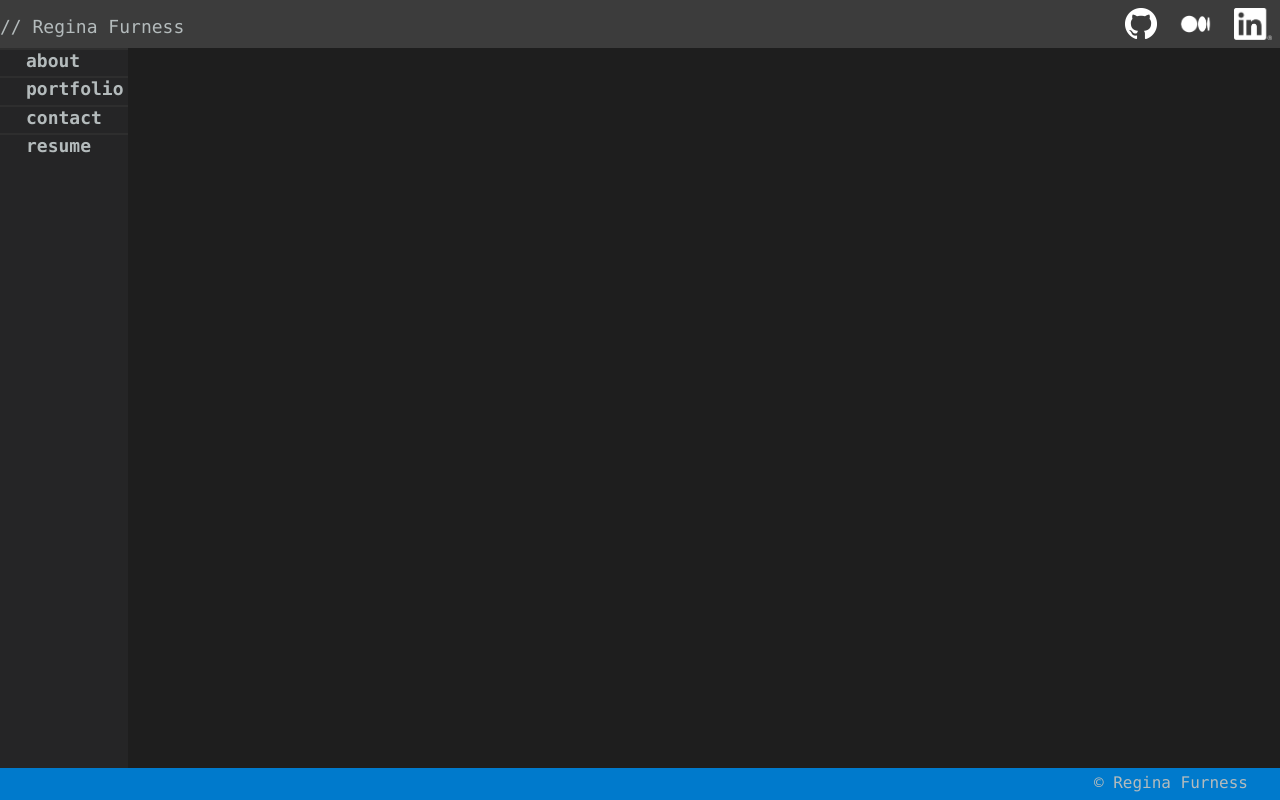
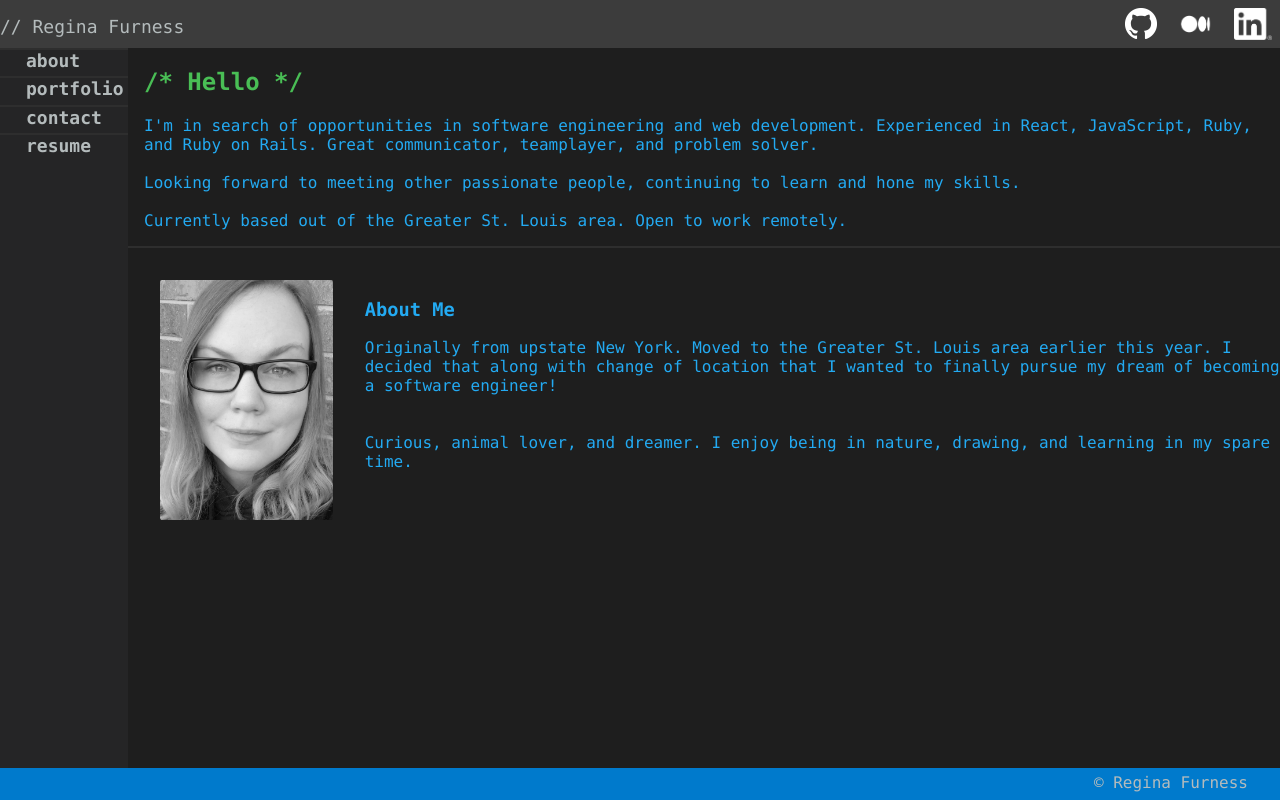
Before and after one commit to ReginaF2012/portfolio, a React (Create React App) app: page / in a window 1280 px wide. Built offline with nearby package versions, Linux system fonts and the light colour scheme; some icons are missing.

Commit message:
added basename to Router in app to try to fix urls on github pages

```diff
--- a/src/App.js
+++ b/src/App.js
@@ -10,11 +10,11 @@ import Resume from './components/Resume'
 
 function App() {
   return (
-    <Router>
+    <Router basename={process.env.PUBLIC_URL}>
       <Header/>
       <Sidebar/>
       <Switch>
-        <Route exact path='/regina-portfolio/'>
+        <Route exact path='/'>
           <Home/>
         </Route>
         <Route exact path='/regina-portfolio/portfolio'>
```
